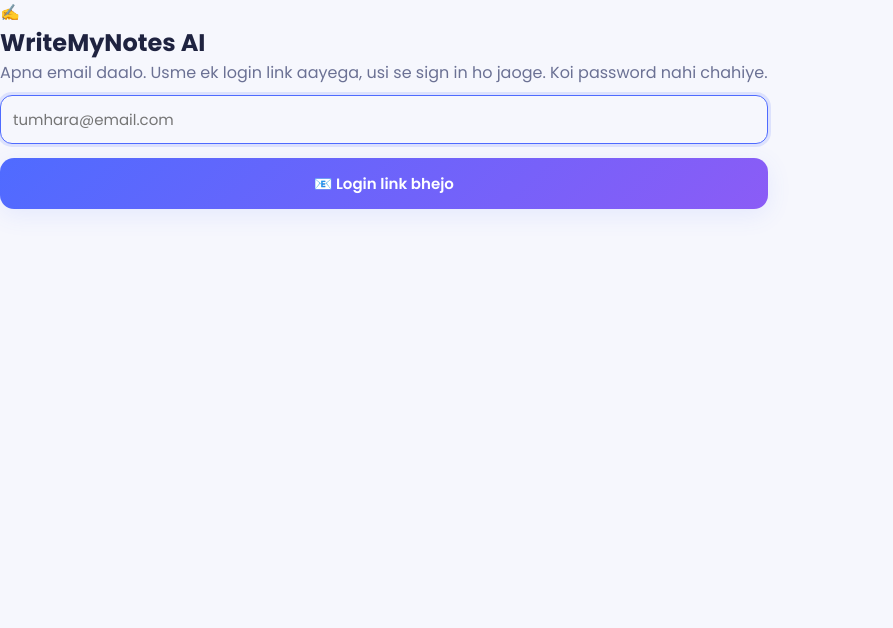
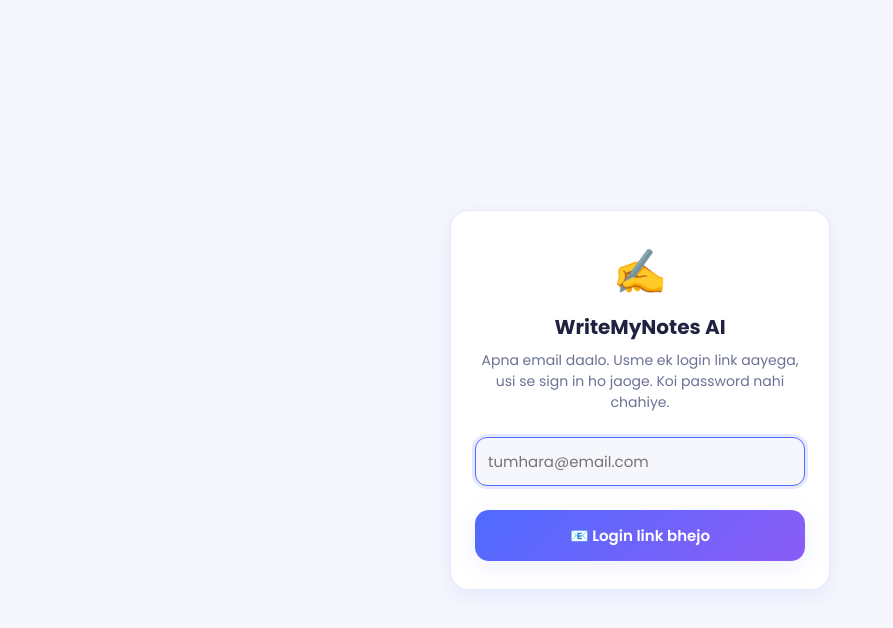
Before and after one commit to Ayush222026/WritemyNotes-ai, a plain HTML site: page index.html in a window 1280 px wide. Shown: the whole page, without its empty margins (0-893 px from the left). Drawn offline with nearby package versions, Linux system fonts and the light colour scheme; a web font is replaced by a local one.

Commit message:
Add authentication styles to auth.css
Added styles for authentication gate and loading components.

```diff
--- a/auth.css
+++ b/auth.css
@@ -1,3 +1,29 @@
-#authOv .pdf-box { max-width: 380px; text-align: left; }
-#authOv h3 { margin-bottom: 4px; }
-#authOv .ask-in { margin: 10px 0 6px; }
+.auth-gate {
+  position: fixed; inset: 0; z-index: 5000;
+  background: var(--bg);
+  display: flex; align-items: center; justify-content: center;
+  padding: 20px;
+}
+.auth-gate-box {
+  width: 100%; max-width: 380px;
+  background: var(--card); border: 1px solid var(--border);
+  border-radius: 18px; padding: 28px 24px; box-shadow: var(--shadow);
+  text-align: center;
+}
+.auth-logo { font-size: 44px; margin-bottom: 8px; }
+.auth-gate-box h2 { margin-bottom: 8px; font-size: 20px; }
+.auth-gate-box p { margin-bottom: 14px; font-size: 14px; line-height: 1.5; }
+.auth-gate-box .ask-in { width: 100%; margin-bottom: 10px; }
+.auth-loading { display: flex; flex-direction: column; align-items: center; gap: 10px; }
+.auth-loading .pdf-spin { margin: 0; }
+
+.auth-chip {
+  display: flex; align-items: center; gap: 8px;
+  border: 1px solid var(--border); background: var(--card);
+  border-radius: 20px; padding: 6px 6px 6px 12px;
+  font-size: 12px; font-weight: 600; cursor: default; white-space: nowrap;
+}
+.auth-chip button {
+  border: none; background: var(--bg); color: var(--text);
+  border-radius: 14px; padding: 6px 10px; font: inherit; font-size: 11px; cursor: pointer;
+}
```
